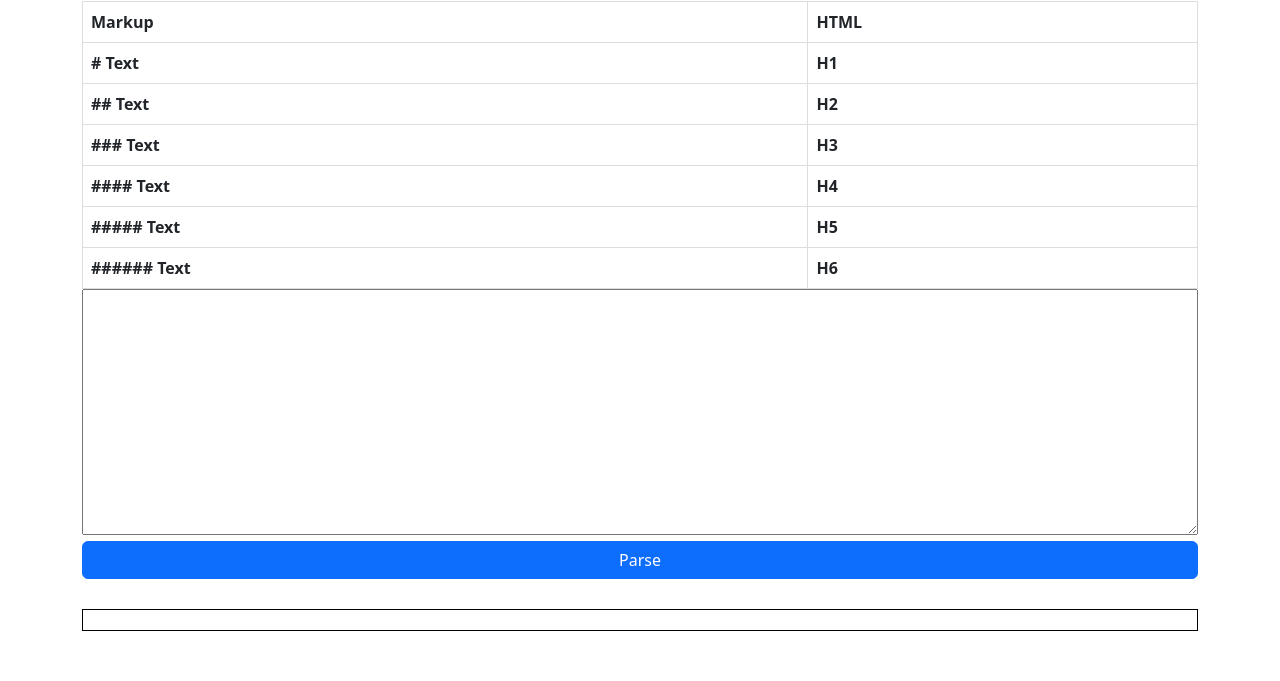
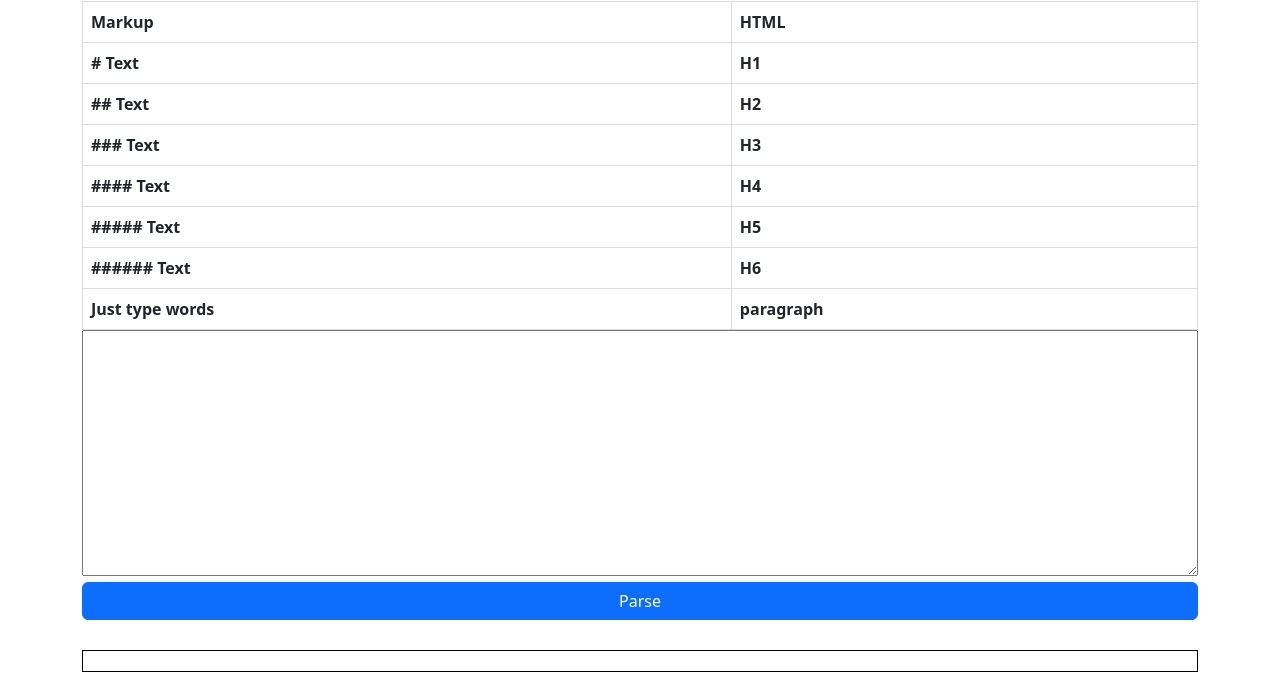
Before and after one commit to DamirPavlik/markdown-to-html-parser, a plain HTML site: page index.html in a window 1280 px wide. Shown: the part 119-800 px from the top of the page. Drawn offline with nearby package versions, Linux system fonts and the light colour scheme.

Commit message:
feat: p html

```diff
--- a/index.html
+++ b/index.html
@@ -39,12 +39,17 @@
                 <th>###### Text</th>
                 <th>H6</th>
             </tr>
+            <tr>
+                <th>Just type words</th>
+                <th>paragraph</th>
+            </tr>
         </table>
         <form>
             <textarea name="" id="" rows="10" class="w-100"></textarea>
             <button type="submit" class="btn btn-primary w-100">Parse</button>
         </form>
         <div class="parsed"></div>
+        <!-- <div class="context-menu"></div> -->
     </div>
     <script src="script.js"></script>
 </body>
```
